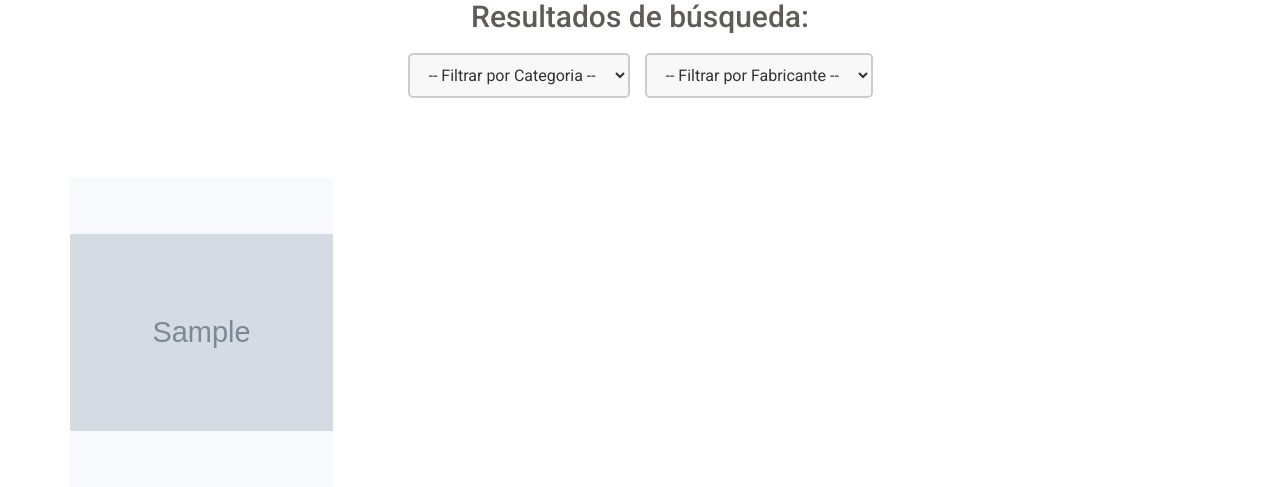
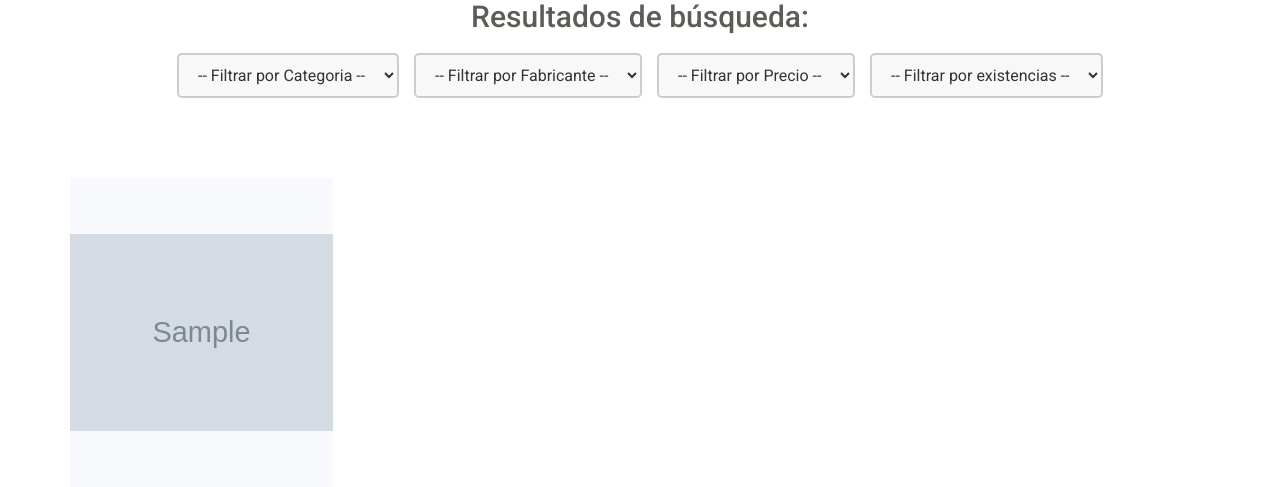
Before and after one commit to Pablito2442/Dunder-Tifflin, a Django app: page /inicio/search/ in a window 1280 px wide. Shown: the part 108-595 px from the top of the page. Run offline with Django 5.2, Linux system fonts and the light colour scheme; tables that the repository leaves empty hold one stand-in row (values such as "Sample post"); grey boxes marked "Sample" are stand-in pictures; some libraries are stand-ins or nearby versions.

Commit message:
Added two more filters to search_results

```diff
--- a/inicio/templates/search_results.html
+++ b/inicio/templates/search_results.html
@@ -132,6 +132,23 @@
 								<option value="{{ fabricante.id }}">{{ fabricante.nombre }}</option>
 							{% endfor %}
 						</select>
+						<!-- Dropdown for range of producr prices -->
+						<select id="precio-dropdown" onchange="updateFilters()">
+							<option value="">-- Filtrar por Precio --</option>
+							<option value=0-30> Hasta 30€ </option>
+							<option value=30-50> Entre 30€ y 50€ </option>
+							<option value=50-75> Entre 50€ y 75€ </option>
+							<option value=75-100> Entre 75€ y 100€ </option>
+							<option value=100-150> Entre 100€ y 150€ </option>
+							<option value=150-200> Entre 150€ y 200€ </option>
+							<option value=200> Por encima de 200€ </option>
+						</select>
+						<!-- Dropdown for stock -->
+						<select id="stock-dropdown" onchange="updateFilters()">
+							<option value=''>-- Filtrar por existencias --</option>
+							<option value=True> Disponible </option>
+							<option value=''> Todos los productos </option>
+						</select>
 					</div>
 				</div><!--/.section-header-->
 				<div class="new-arrivals-content">
@@ -254,27 +271,31 @@
 		<script>
 		// Filtrado
 			const queryParam = new URLSearchParams(window.location.search).get('q');
-			const selectedCategoria = document.getElementById('categoria-dropdown');
-			const selectedFabricante = document.getElementById('fabricante-dropdown');
 			function updateFilters() {
 				const categoriaId = document.getElementById('categoria-dropdown').value;
 				const fabricanteId = document.getElementById('fabricante-dropdown').value;
-				// Build the query string with selected values
+				const rango_precio = document.getElementById('precio-dropdown').value;
+				const en_stock = document.getElementById('stock-dropdown').value;
 				let newUrl = '/inicio/search/?';
 
-				// Add the current query parameter (q) if it exists
 				if (queryParam) {
 					newUrl += `q=${encodeURIComponent(queryParam)}&`;
 				}
 
-				// Add the selected category ID if it exists
 				if (categoriaId) {
 					newUrl += `categoria_id=${categoriaId}&`;
 				}
 
-				// Add the selected manufacturer ID if it exists
 				if (fabricanteId) {
 					newUrl += `fabricante_id=${fabricanteId}&`;
+				}
+
+				if (rango_precio) {
+					newUrl += `rango_precio=${rango_precio}&`;
+				}
+
+				if (en_stock) {
+					newUrl += `en_stock=${en_stock}&`;
 				}
 
 				// Remove the trailing '&' if present
--- a/inicio/views.py
+++ b/inicio/views.py
@@ -15,6 +15,8 @@ def search_results(request):
     query = request.GET.get('q', '')
     categoria_id = request.GET.get('categoria_id')
     fabricante_id = request.GET.get('fabricante_id')
+    rango_precio = request.GET.get('rango_precio')
+    en_stock = request.GET.get('en_stock')
 
     results =  Producto.objects.all()
     if query:
@@ -27,12 +29,33 @@ def search_results(request):
     if fabricante_id:
         results = results.filter(fabricante_id=fabricante_id)
 
+    if rango_precio:
+        if rango_precio == '0-30':
+            results = results.filter(precio__lt=30)
+        elif rango_precio == '30-50':
+            results = results.filter(precio__gte=30, precio__lt=50)
+        elif rango_precio == '50-75':
+            results = results.filter(precio__gte=50, precio__lt=75)
+        elif rango_precio == '75-100':
+            results = results.filter(precio__gte=75, precio__lt=100)
+        elif rango_precio == '100-150':
+            results = results.filter(precio__gte=100, precio__lt=150)
+        elif rango_precio == '150-200':
+            results = results.filter(precio__gte=150, precio__lt=200)
+        elif rango_precio == '200':
+            results = results.filter(precio__gte=200)
+
+    if en_stock:
+        results = results.filter(agotado=False)
+
     return render(request, 'search_results.html', {
         'results': results,
         'categorias': categorias,
         'fabricantes': fabricantes,
         'categoria_id': categoria_id,
         'fabricante_id': fabricante_id,
+        'rango_precio': rango_precio,
+        'en_stock': en_stock,
         'query': query
     })
 
```
